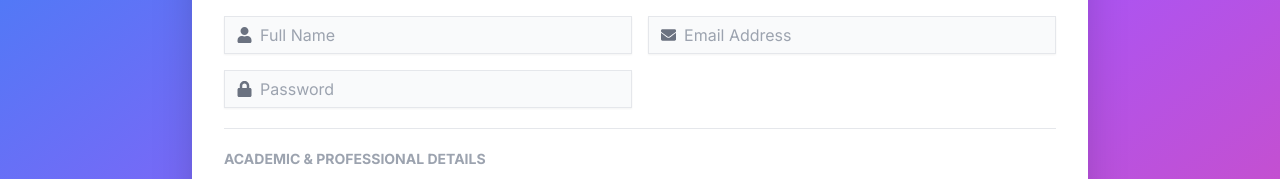
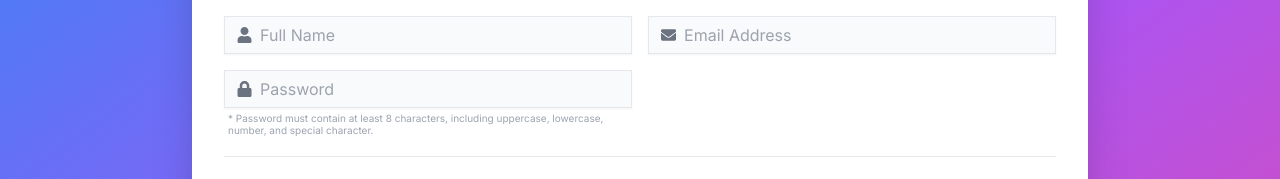
Before and after one commit to satyamsagar1/CampusPull, a React (Vite) app in the folder Frontend/: page /auth in a window 1280 px wide. Both pictures are taken after a click on the button "Sign Up". Shown: the part 196-375 px from the top of the page. Built offline with nearby package versions, Linux system fonts and the light colour scheme; no server answers; what ag-grid-community would draw is missing.

Commit message:
Update AuthPage.jsx

```diff
--- a/Frontend/src/pages/Auth/AuthPage.jsx
+++ b/Frontend/src/pages/Auth/AuthPage.jsx
@@ -13,21 +13,19 @@ import {
   FaBuilding,
   FaIdBadge,
   FaLayerGroup,
-  FaChalkboardTeacher
+  FaChalkboardTeacher,
 } from "react-icons/fa";
 
 function Auth() {
   const [isLogin, setIsLogin] = useState(true);
   const { user, login, signup } = useAuth();
-
   const [role, setRole] = useState("student");
 
-  // Initialize fields
   const [form, setForm] = useState({
     name: "",
     email: "",
     password: "",
-    college: "",
+    college: "ABESIT", // Set default since it's readOnly
     degree: "",
     department: "",
     section: "",
@@ -45,21 +43,18 @@ function Auth() {
 
   const handleChange = (e) => {
     const { name, value } = e.target;
-
     if (name === "skills") {
       setForm({ ...form, skills: value.split(",").map((s) => s.trim()) });
-    }
-    else if (name === "graduationYear" || name === "year") {
+    } else if (name === "graduationYear" || name === "year") {
       setForm({ ...form, [name]: Number(value) });
-    }
-    else {
+    } else {
       setForm({ ...form, [name]: value });
     }
   };
 
   useEffect(() => {
     if (!user) {
-      setForm(prev => ({ ...prev, email: "", password: "" }));
+      setForm((prev) => ({ ...prev, email: "", password: "" }));
     }
   }, [user]);
 
@@ -77,14 +72,12 @@ function Auth() {
     }
   };
 
-  // ✅ Department Options
   const departments = ["CSE", "CS-DS", "AI", "IT", "IOT"];
 
   return (
     <div className="flex items-center justify-center min-h-screen bg-gradient-to-br from-blue-500 via-purple-500 to-pink-500 p-6">
       <div className="w-full max-w-4xl bg-white shadow-2xl rounded-2xl p-8 transform transition duration-500 hover:scale-[1.01]">
 
-        {/* Header */}
         <h2 className="text-3xl font-extrabold text-center text-gray-800 mb-2">
           {isLogin ? "Welcome Back 👋" : "Create Your Account 🚀"}
         </h2>
@@ -92,7 +85,6 @@ function Auth() {
           {isLogin ? "Login to continue" : "Join CampusPull and start your journey"}
         </p>
 
-        {/* 🔘 ROLE TOGGLE (Signup Only) */}
         {!isLogin && (
           <div className="flex justify-center gap-4 mb-8">
             {["student", "alumni", "teacher"].map((r) => (
@@ -114,10 +106,7 @@ function Auth() {
           </div>
         )}
 
-        {/* 📝 FORM */}
         <form onSubmit={handleSubmit} className="space-y-5">
-
-          {/* --- COMMON AUTH FIELDS --- */}
           <div className="grid grid-cols-1 md:grid-cols-2 gap-4">
             {!isLogin && (
               <div className="flex items-center border rounded-lg px-3 py-2 shadow-sm bg-gray-50">
@@ -145,7 +134,9 @@ function Auth() {
               />
             </div>
 
-            <div className={`flex items-center border rounded-lg px-3 py-2 shadow-sm bg-gray-50 ${isLogin ? "col-span-2" : ""}`}>
+            {/* Password Field with Condition */}
+            <div className={`flex flex-col ${isLogin ? "col-span-2" : ""}`}>
+              <div className="flex items-center border rounded-lg px-3 py-2 shadow-sm bg-gray-50">
                 <FaLock className="text-gray-500 mr-2" />
                 <input
                   type="password"
@@ -156,17 +147,21 @@ function Auth() {
                   className="w-full bg-transparent focus:outline-none"
                 />
               </div>
+              {!isLogin && (
+                <p className="text-[10px] text-gray-400 mt-1 ml-1">
+                  * Password must contain at least 8 characters, including uppercase, lowercase, number, and special character.
+                </p>
+              )}
+            </div>
           </div>
 
-          {/* --- CONDITIONAL FIELDS (Signup Only) --- */}
           {!isLogin && (
             <>
               <div className="border-t border-gray-200 my-4"></div>
               <h3 className="text-sm font-bold text-gray-400 uppercase mb-3">Academic & Professional Details</h3>
 
-              {/* 1. College & Department */}
               <div className="grid grid-cols-1 md:grid-cols-2 gap-4">
-                <div className="flex items-center border rounded-lg px-3 py-2 shadow-sm">
+                <div className="flex items-center border rounded-lg px-3 py-2 shadow-sm bg-gray-50">
                   <FaUniversity className="text-gray-500 mr-2" />
                   <input
                     type="text"
@@ -177,7 +172,6 @@ function Auth() {
                   />
                 </div>
 
-                {/* 🚀 UPDATED: Department Dropdown */}
                 <div className="flex items-center border rounded-lg px-3 py-2 shadow-sm bg-white">
                   <FaLayerGroup className="text-gray-500 mr-2" />
                   <select
@@ -195,7 +189,6 @@ function Auth() {
                 </div>
               </div>
 
-              {/* 2. Student & Alumni Fields */}
               {(role === 'student' || role === 'alumni') && (
                 <div className="grid grid-cols-1 md:grid-cols-2 gap-4">
                   <div className="flex items-center border rounded-lg px-3 py-2 shadow-sm">
@@ -223,7 +216,6 @@ function Auth() {
                 </div>
               )}
 
-              {/* 3. STUDENT Specific */}
               {role === 'student' && (
                 <div className="grid grid-cols-2 gap-4">
                   <div className="flex items-center border rounded-lg px-3 py-2 shadow-sm">
@@ -252,7 +244,6 @@ function Auth() {
                 </div>
               )}
 
-              {/* 4. TEACHER Specific */}
               {role === 'teacher' && (
                 <div className="flex items-center border rounded-lg px-3 py-2 shadow-sm">
                   <FaChalkboardTeacher className="text-gray-500 mr-2" />
@@ -267,7 +258,6 @@ function Auth() {
                 </div>
               )}
 
-              {/* 5. ALUMNI Specific */}
               {role === 'alumni' && (
                 <div className="flex items-center border rounded-lg px-3 py-2 shadow-sm">
                   <FaBuilding className="text-gray-500 mr-2" />
@@ -283,7 +273,6 @@ function Auth() {
 
               <div className="border-t border-gray-200 my-4"></div>
 
-              {/* --- SOCIALS & BIO --- */}
               <div className="grid grid-cols-1 md:grid-cols-2 gap-4">
                 <div className="flex items-center border rounded-lg px-3 py-2 shadow-sm">
                   <FaPhone className="text-gray-500 mr-2" />
@@ -330,7 +319,6 @@ function Auth() {
             </>
           )}
 
-          {/* Submit Button */}
           <button
             type="submit"
             className="w-full bg-gradient-to-r from-blue-600 to-purple-600 text-white py-3 rounded-lg font-bold shadow-lg transform transition hover:scale-[1.02] hover:shadow-xl mt-4"
@@ -339,7 +327,6 @@ function Auth() {
           </button>
         </form>
 
-        {/* Toggle Login/Signup */}
         <p className="text-center text-gray-600 mt-6">
           {isLogin ? "Don't have an account?" : "Already have an account?"}{" "}
           <button
```
Lines whose indentation alone changed are shown as unchanged.
